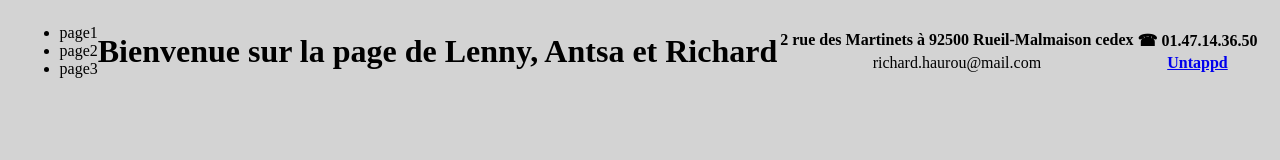
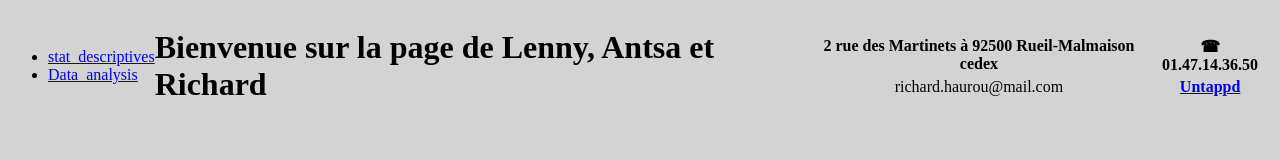
Before and after one commit to Riri65/encore_une_tentative, a plain HTML site: page index.html in a window 1280 px wide. Drawn offline with Linux system fonts and the light colour scheme.

Commit message:
Update index.html

```diff
--- a/index.html
+++ b/index.html
@@ -18,9 +18,9 @@
 <body>
     <nav>
         <ul>
-            <li>page1</li>
-            <li>page2</li>
-            <li>page3</li>
+            <li><a href="Statistiques descriptives">stat_descriptives</a></li>
+            <li><a href="Analyse des données">Data_analysis</a></li>
+
         </ul>
     </nav>
     <h1>Bienvenue sur la page de Lenny, Antsa et Richard</h1>
```
